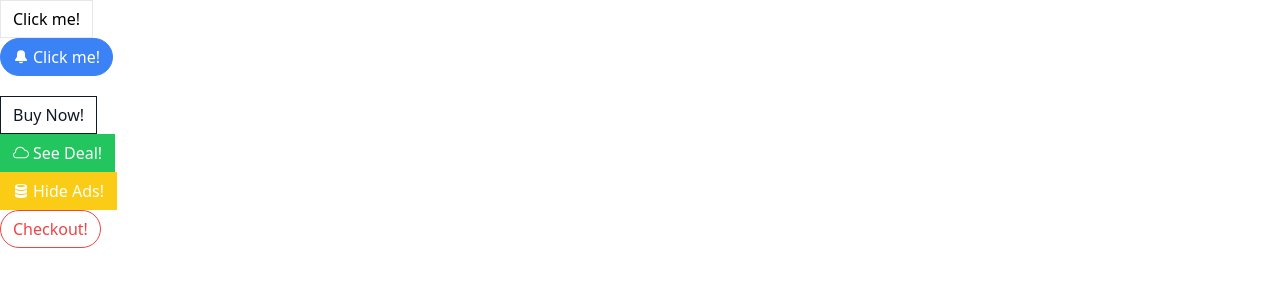
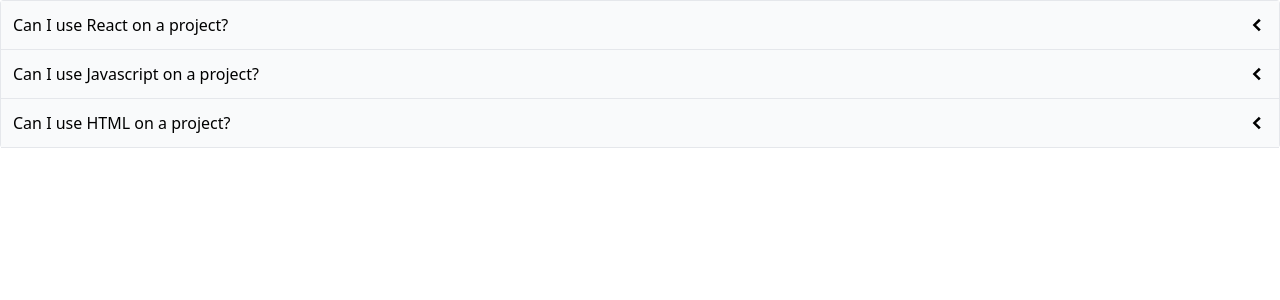
Before and after one commit to ascotlan/comps-react, a React (Create React App) app: page / in a window 1280 px wide. Shown: the top 300 px of the page. Built offline with nearby package versions, Linux system fonts and the light colour scheme.

Commit message:
Implement accordion component

```diff
--- a/src/App.js
+++ b/src/App.js
@@ -1,42 +1,28 @@
-import Button from "./Button";
-import { GoBellFill, GoCloud, GoDatabase } from "react-icons/go";
+import Accordion from "./components/Accordion";
 
 function App() {
-  return (
-    <section>
-      <div>
-        <Button>Click me!</Button>
-      </div>
-      <div>
-        <Button primary rounded className="mb-5">
-          <GoBellFill />
-          Click me!
-        </Button>
-      </div>
-      <div>
-        <Button secondary outline>
-          Buy Now!
-        </Button>
-      </div>
-      <div>
-        <Button success>
-          <GoCloud />
-          See Deal!
-        </Button>
-      </div>
-      <div>
-        <Button warning>
-          <GoDatabase />
-          Hide Ads!
-        </Button>
-      </div>
-      <div>
-        <Button danger rounded outline>
-          Checkout!
-        </Button>
-      </div>
-    </section>
-  );
+  const items = [
+    {
+      id: 'sdfsfg',
+      label: "Can I use React on a project?",
+      content:
+        "Lorem ipsum dolor sit amet, consectetur adipiscing elit. Nulla tincidunt neque ut diam viverra, eget ullamcorper magna lacinia. Sed sit amet nisl quis nibh mattis porttitor. Duis turpis dui, porttitor eget nisl sit amet, pellentesque auctor elit. Mauris vitae mauris nibh. Praesent bibendum tristique lorem vitae rutrum.",
+    },
+    {
+      id:'hghgh',
+      label: "Can I use Javascript on a project?",
+      content:
+        "Lorem ipsum dolor sit amet, consectetur adipiscing elit. Nulla tincidunt neque ut diam viverra, eget ullamcorper magna lacinia. Sed sit amet nisl quis nibh mattis porttitor.",
+    },
+    {
+      id:'dfbtger',
+      label: "Can I use HTML on a project?",
+      content:
+        "Lorem ipsum dolor sit amet, consectetur adipiscing elit. Nulla tincidunt neque ut diam viverra, eget ullamcorper magna lacinia. Sed sit amet nisl quis nibh mattis porttitor. Duis turpis dui, porttitor eget nisl sit amet, pellentesque auctor elit.",
+    },
+  ];
+
+  return <Accordion items={items}/>;
 }
 
 export default App;
--- /dev/null
+++ b/src/components/Accordion.js
@@ -0,0 +1,49 @@
+import { useState } from "react";
+import { GoChevronDown, GoChevronLeft } from "react-icons/go";
+
+function Accordion({ items }) {
+  const [expandedIndex, setExpandedIndex] = useState(-1);
+
+  const handleClick = (nextIndex) => {
+    // use functional version of state update when the new value depends upon the old value or state updates occurs really quickly
+
+    /*** Simple version ***/
+    // expandedIndex === nextIndex
+    //   ? setExpandedIndex(-1)
+    //   : setExpandedIndex(nextIndex);
+
+    /*** Functional version which gives access to the most current value of the piece of state ***/
+    setExpandedIndex((currentExpandedIndex) => {
+      return currentExpandedIndex === nextIndex ? -1 : nextIndex;
+    });
+  };
+
+  const renderedItems = items.map((item, index) => {
+    const isExpanded = index === expandedIndex;
+
+    const icon = (
+      <span className="text-xl">
+        {isExpanded ? <GoChevronDown /> : <GoChevronLeft />}
+      </span>
+    );
+
+    return (
+      <article key={item.id}>
+        <p
+          className="flex justify-between p-3 bg-gray-50 border-b items-center cursor-pointer"
+          onClick={() => handleClick(index)}
+        >
+          {item.label}
+          {icon}
+        </p>
+        {isExpanded && <p className="border-b p-5">{item.content}</p>}
+      </article>
+    );
+  });
+
+  return (
+    <section className="border-x border-t rounded">{renderedItems}</section>
+  );
+}
+
+export default Accordion;
--- /dev/null
+++ b/src/pages/ButtonPage.js
@@ -0,0 +1,42 @@
+import Button from "../components/Button";
+import { GoBellFill, GoCloud, GoDatabase } from "react-icons/go";
+
+function ButtonPage() {
+  return (
+    <section>
+      <div>
+        <Button>Click me!</Button>
+      </div>
+      <div>
+        <Button primary rounded className="mb-5">
+          <GoBellFill />
+          Click me!
+        </Button>
+      </div>
+      <div>
+        <Button secondary outline>
+          Buy Now!
+        </Button>
+      </div>
+      <div>
+        <Button success>
+          <GoCloud />
+          See Deal!
+        </Button>
+      </div>
+      <div>
+        <Button warning>
+          <GoDatabase />
+          Hide Ads!
+        </Button>
+      </div>
+      <div>
+        <Button danger rounded outline>
+          Checkout!
+        </Button>
+      </div>
+    </section>
+  );
+}
+
+export default ButtonPage;
```
Also changed, not shown: src/components/Button.js (renamed from src/Button.js).
